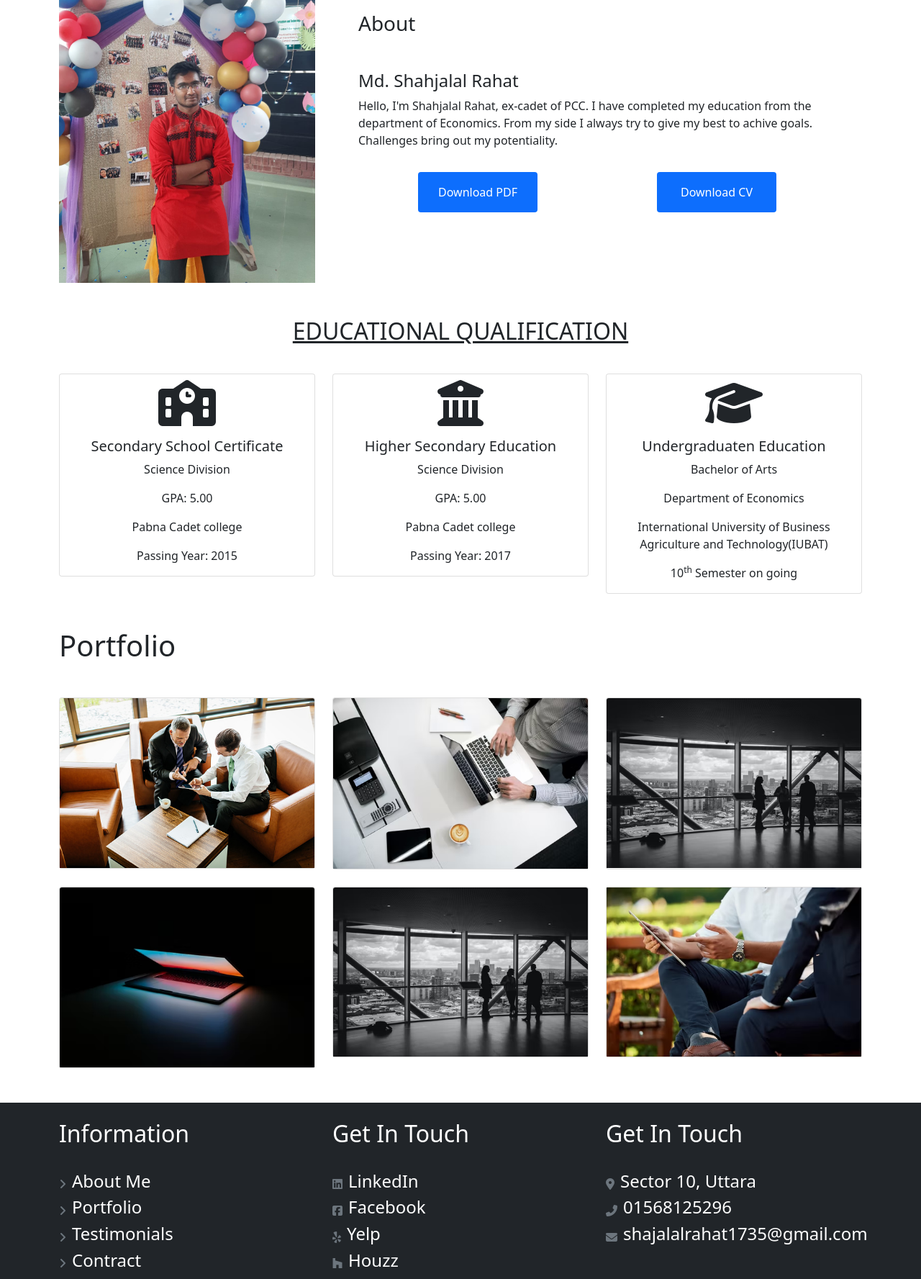
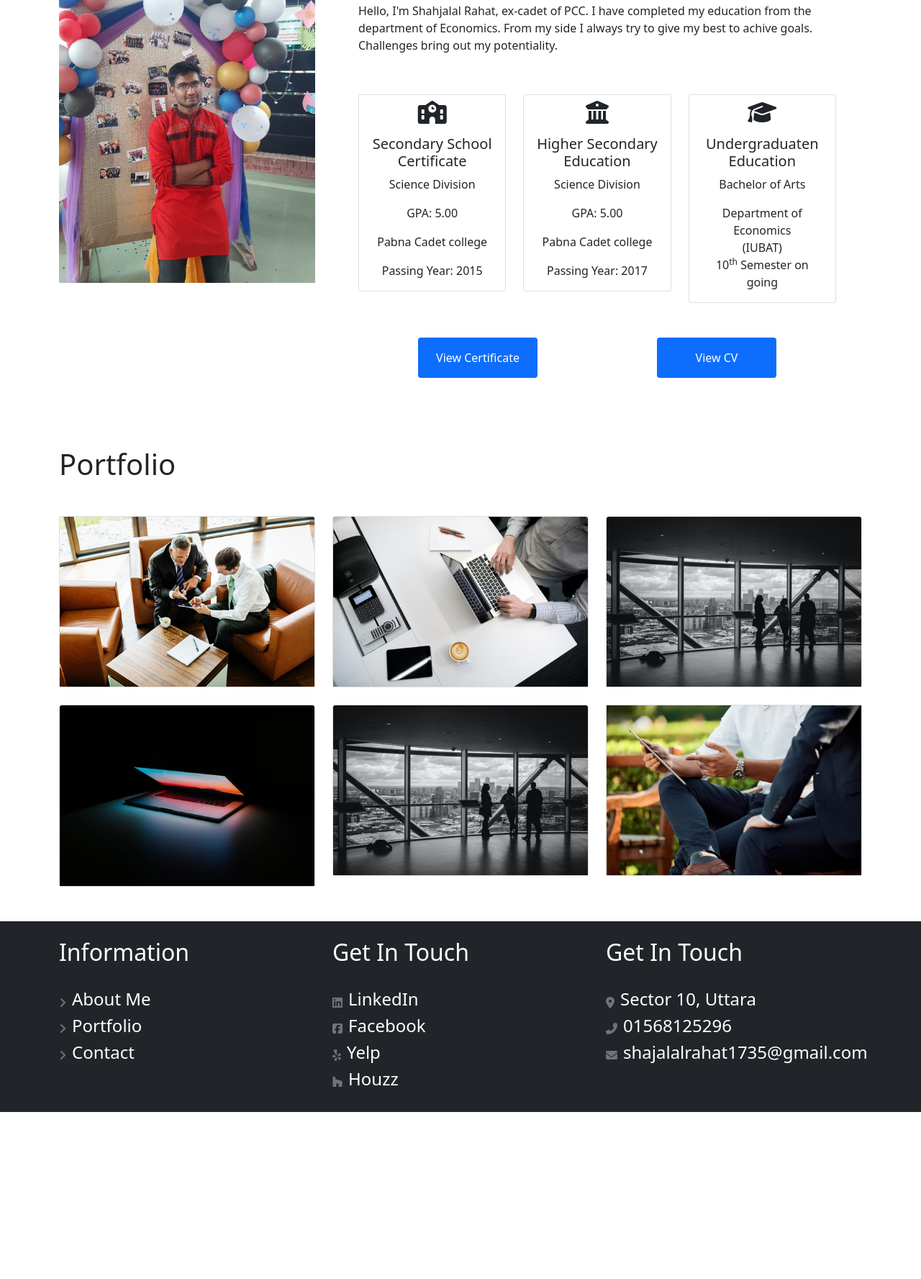
Before and after one commit to Khairulhub/rahat-portfolio, a plain HTML site: page index.html in a window 1280 px wide. Shown: the part 968-2745 px from the top of the page at 72% size. After the commit the page ends 2513 px from the top, so only its background shows below. Drawn offline with nearby package versions, Linux system fonts and the light colour scheme.

Commit message:
last in fast

```diff
--- a/index.html
+++ b/index.html
@@ -88,37 +88,22 @@
         </div>
     </header>
     <main>
-        <section class="container my-5 ">
+        <section class="container my-5 " id="about">
             <h1 class="text-center text-decoration-underline">About Me</h1>
             <div class="row">
                 <div class="col-md-4 ">
                     <img class="img-fluid " src="./img/IMG-20220403-WA0012.jpg" alt="">
                 </div>
                 <div class="col-md-8 d-flex flex-column justify-content-center align-item-center  p-5">
-                    <h3 class="mb-5">About</h3>
+
                     <h4>Md. Shahjalal Rahat</h4>
                     <p class="mb-3">Hello, I'm Shahjalal Rahat, ex-cadet of PCC. I have completed my education from the
                         department of Economics. From my side I always try to give my best to achive goals. Challenges
                         bring out my potentiality. </p>
-                    <div class="d-flex justify-content-around mt-3">
 
-                        <a href="https://drive.google.com/file/d/1MV7FEKRJAnthCMbWKjsXawYit-Zuqb3m/view?fbclid=IwAR394i7YmD5ES1dh6uPadC2kBIMv_btfx5qkihu2fsWi0VYA4NPC2heq5xs"
-                            class="bg-primary text-center py-3 text-white rounded text-decoration-none w-25 "> Download
-                            PDF</a>
-
-                        <a href="https://drive.google.com/file/d/1VdjAfkLrGeK9fltg1NcdSjBF2qeQzDSu/view?fbclid=IwAR11qmgtBzzxZlDo6-LJ1NWEvq5j9NEIKhpiA5WmslG7v83TlqmGu3ULGW4"
-                            class="bg-primary text-center py-3 text-white rounded text-decoration-none w-25"> Download
-                            CV</a>
-                    </div>
-
-                </div>
-
-        </section>
-        <section class="container">
-            <h2 class="mb-3 text-center text-decoration-underline">EDUCATIONAL QUALIFICATION</h2>
                     <div class="row row-cols-1 row-cols-md-3 g-4 mt-3">
                         <div class="col">
-                    <div class="card"><i class="fa-solid fa-school fa-4x text-center pt-2"></i>
+                            <div class="card"><i class="fa-solid fa-school fa-2x text-center pt-2"></i>
                                 <div class="card-body text-center">
                                     <h5 class="card-title">Secondary School Certificate</h5>
                                     <p class="card-text">Science Division</p>
@@ -130,7 +115,7 @@
                         </div>
                         <div class="col">
                             <div class="card">
-                        <i class="fa-solid fa-building-columns fa-4x text-center pt-2"></i>
+                                <i class="fa-solid fa-building-columns fa-2x text-center pt-2"></i>
                                 <div class="card-body text-center">
                                     <h5 class="card-title">Higher Secondary Education</h5>
                                     <p class="card-text">Science Division</p>
@@ -143,12 +128,12 @@
                         </div>
                         <div class="col">
                             <div class="card">
-                        <i class="fa-solid fa-graduation-cap fa-4x text-center pt-2"></i>
+                                <i class="fa-solid fa-graduation-cap fa-2x text-center pt-2"></i>
                                 <div class="card-body text-center">
                                     <h5 class="card-title">Undergraduaten Education</h5>
                                     <p class="card-text">Bachelor of Arts</p>
-                            <p class="card-text">Department of Economics </p>
-                            <p class="card-text">International University of Business Agriculture and Technology(IUBAT)
+                                    <p class="card-text p-0 m-0">Department of Economics </p>
+                                    <p class="card-text p-0 m-0">(IUBAT)
                                     </p>
                                     <p class="card-text">10<sup>th</sup> Semester on going</p>
 
@@ -157,9 +142,22 @@
                         </div>
 
                     </div>
+                    <div class="d-flex justify-content-around mt-5">
+
+                        <a href="https://drive.google.com/file/d/1MV7FEKRJAnthCMbWKjsXawYit-Zuqb3m/view?fbclid=IwAR394i7YmD5ES1dh6uPadC2kBIMv_btfx5qkihu2fsWi0VYA4NPC2heq5xs"
+                            class="bg-primary text-center py-3 text-white rounded text-decoration-none w-25 "> View
+                            Certificate</a>
+
+                        <a href="https://drive.google.com/file/d/1VdjAfkLrGeK9fltg1NcdSjBF2qeQzDSu/view?fbclid=IwAR11qmgtBzzxZlDo6-LJ1NWEvq5j9NEIKhpiA5WmslG7v83TlqmGu3ULGW4"
+                            class="bg-primary text-center py-3 text-white rounded text-decoration-none w-25"> View
+                            CV</a>
+                    </div>
+
+                </div>
 
         </section>
-        <section class="container">
+
+        <section class="container" id="portfolio">
             <h1 class="my-5">
                 Portfolio
             </h1>
@@ -198,13 +196,14 @@
                 </div>
                 <div class="col">
                     <div class="card ">
-                        <img class="img-fluid" src="./img/portfoio/photo-1578574577315-3fbeb0cecdc2.avif" class="card-img-top" alt="...">
+                        <img class="img-fluid" src="./img/portfoio/photo-1578574577315-3fbeb0cecdc2.avif"
+                            class="card-img-top" alt="...">
 
                     </div>
                 </div>
             </div>
         </section>
-        <footer class="container-fluid mt-5 bg-dark text-white " id="contract">
+        <footer class="container-fluid mt-5 bg-dark text-white " id="contact">
             <div class="container py-4">
                 <div class="row">
                     <div class="col col-md-4">
@@ -213,19 +212,16 @@
                         <div class="d-flex align-items-start flex-column">
                             <div class="d-flex align-items-center justify-content-center">
                                 <i class="fa-solid fa-angle-right text-secondary me-2"></i>
-                                <h4>About Me</h4>
+                                <h4 ><a class="text" id="about me" href="">About Me</a></h4>
                             </div>
+                            <div class="d-flex align-items-center justify-content-center" id="portfolio">
+                                <i class="fa-solid fa-angle-right text-secondary me-2"></i>
+                                <h4 ><a class="text" id="portfolio" href="">Portfolio</a></h4>
+                            </div>
+
                             <div class="d-flex align-items-center justify-content-center">
                                 <i class="fa-solid fa-angle-right text-secondary me-2"></i>
-                                <h4>Portfolio</h4>
-                            </div>
-                            <div class="d-flex align-items-center justify-content-center">
-                                <i class="fa-solid fa-angle-right text-secondary me-2"></i>
-                                <h4>Testimonials</h4>
-                            </div>
-                            <div class="d-flex align-items-center justify-content-center">
-                                <i class="fa-solid fa-angle-right text-secondary me-2"></i>
-                                <h4>Contract</h4>
+                                <h4 ><a class="text" id="contact" href="">Contact</a></h4>
                             </div>
                         </div>
 
@@ -236,19 +232,21 @@
                         <div class="d-flex align-items-start flex-column">
                             <div class="d-flex align-items-center justify-content-center">
                                 <i class="fa-brands fa-linkedin text-secondary me-2"></i>
-                                <h4>LinkedIn</h4>
+                                <h4><a href="" class="text">LinkedIn</a> </h4>
                             </div>
                             <div class="d-flex align-items-center justify-content-center">
                                 <i class="fa-brands fa-facebook-square text-secondary me-2"></i>
-                                <h4>Facebook</h4>
+                                <h4><a class="text"
+                                        href="https://web.facebook.com/shahjalal.rahat?refid=12&_rdc=1&_rdr">Facebook</a>
+                                </h4>
                             </div>
                             <div class="d-flex align-items-center justify-content-center">
                                 <i class="fa-brands fa-yelp text-secondary me-2"></i>
-                                <h4>Yelp</h4>
+                                <h4><a href="" class="text">Yelp</a></h4>
                             </div>
                             <div class="d-flex align-items-center justify-content-center">
                                 <i class="fa-brands fa-houzz text-secondary me-2"></i>
-                                <h4>Houzz</h4>
+                                <h4><a href="" class="text">Houzz</a></h4>
                             </div>
                         </div>
                     </div>
--- a/style.css
+++ b/style.css
@@ -12,3 +12,7 @@
     width: 300px;
     opacity: 1;
 }
+.text{
+    text-decoration: none;
+    color: white;
+}
```
Lines whose indentation alone changed are shown as unchanged.
